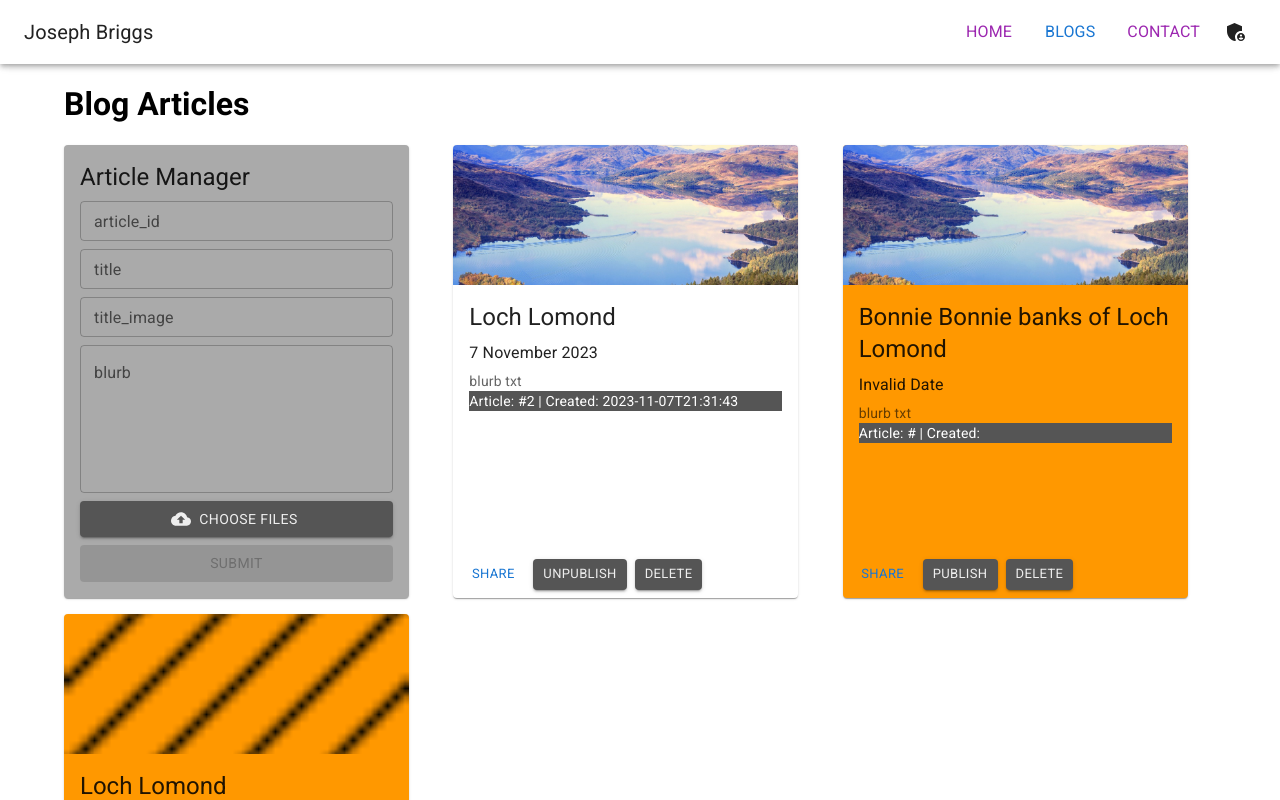
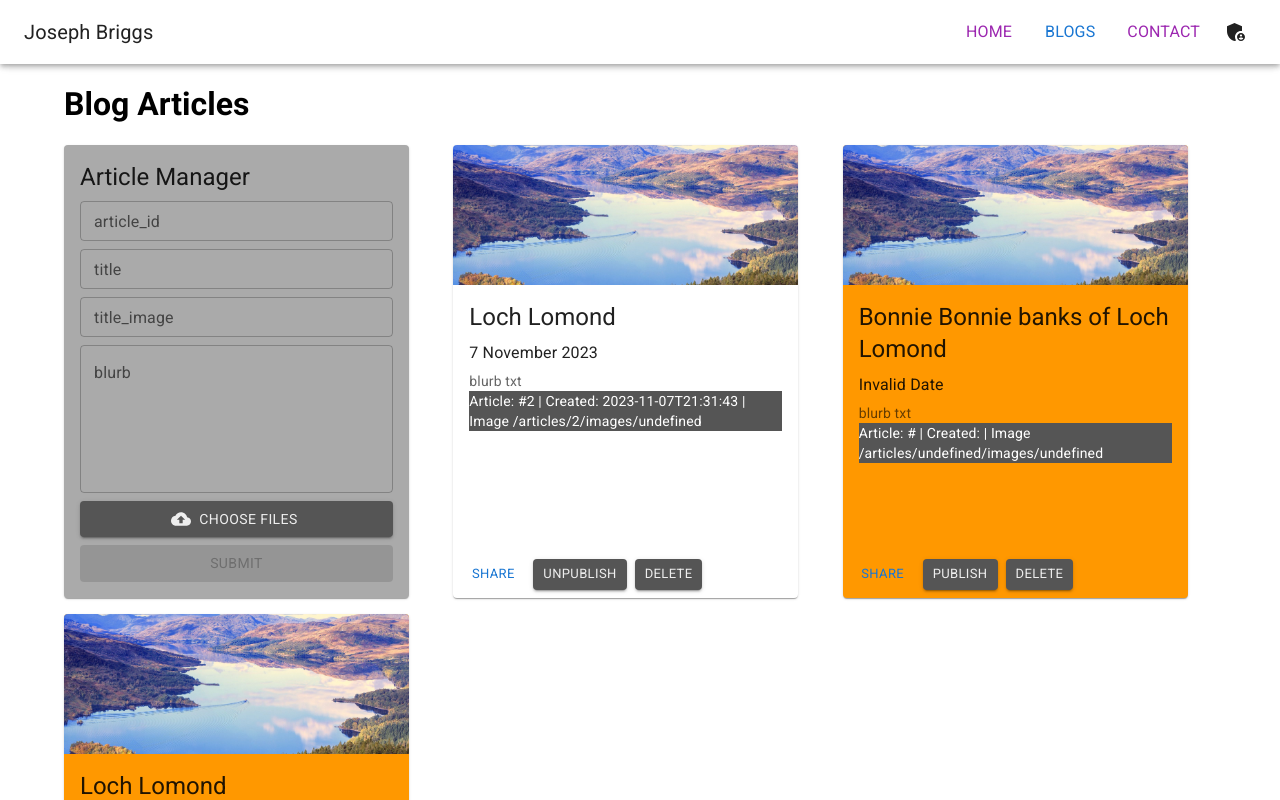
Before and after one commit to jhb123/react-blog-experiment, a React (Create React App) app in the folder frontend/: page /Blogs in a window 1280 px wide. Shown: the top 800 px of the page. Built offline with nearby package versions, Linux system fonts and the light colour scheme; no server answers.

Commit message:
adds images to cards based on database

```diff
--- a/frontend/src/pages/Blogs.js
+++ b/frontend/src/pages/Blogs.js
@@ -24,12 +24,12 @@ import InputLabel from '@mui/material/InputLabel';
 const Blogs = () => {
 
     const cardData1 =
-    {"article_id": 2,"title_image" :placeHolder,"title" : "Loch Lomond", blurb: "blurb txt",
+    {"article_id": 2, "title" : "Loch Lomond", blurb: "blurb txt",
     "creation_date":"2023-11-07T21:31:43", "published_date":"2023-11-07T21:31:43","is_published":true
 
     }
-    const cardData2 = {"title_image" :placeHolder,"title" :"Bonnie Bonnie banks of Loch Lomond", blurb: "blurb txt"}
-    const cardData3 = {"title_image" :placeHolder2,"title" :"Loch Lomond",blurb:  "\
+    const cardData2 = {"title" :"Bonnie Bonnie banks of Loch Lomond", blurb: "blurb txt"}
+    const cardData3 = {"title" :"Loch Lomond",blurb:  "\
       By yon bonnie banks and by yon bonnie braes,\
   Where the sun shines bright on Loch Lomond,\
 Where me and my true love were ever wont to gae,\
@@ -240,10 +240,10 @@ Where me and my true love were ever wont to gae,\
           backgroundColor: is_published? "": theme.palette.warning.light
           }}>
         <CardMedia
-        sx={{ height: 140 }}
-        image={image}
-        title="Loch Lomond"
-      />
+          sx={{ height: 140 }}
+          image={image? `/articles/${article_id}/image/${image}` : placeHolder}
+          title={image}
+        />
         <CardContent sx={{flexGrow: 1}}>
         <Typography gutterBottom variant="h5">
           {title}
@@ -259,7 +259,7 @@ Where me and my true love were ever wont to gae,\
           {blurb}
         </Typography>
         <Typography gutterBottom variant="body2" component="div" color="common.white" sx={{backgroundColor: theme.palette.tool.main}}>
-          Article: #{article_id} | Created: {creation_date}
+          Article: #{article_id} | Created: {creation_date} | Image {`/articles/${article_id}/images/${image}`}
         </Typography>
       </CardContent>
       <CardActions sx={{justifySelf: "flex-end"}}>
```
